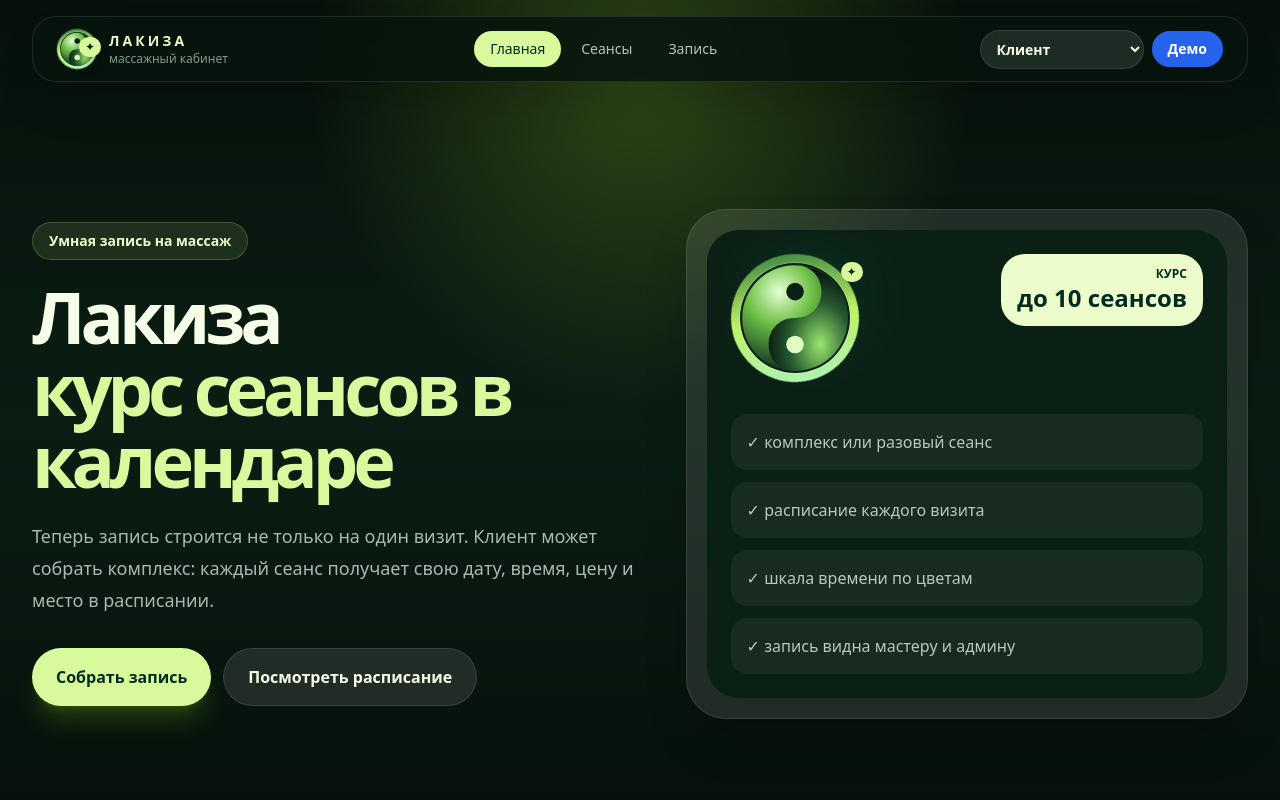
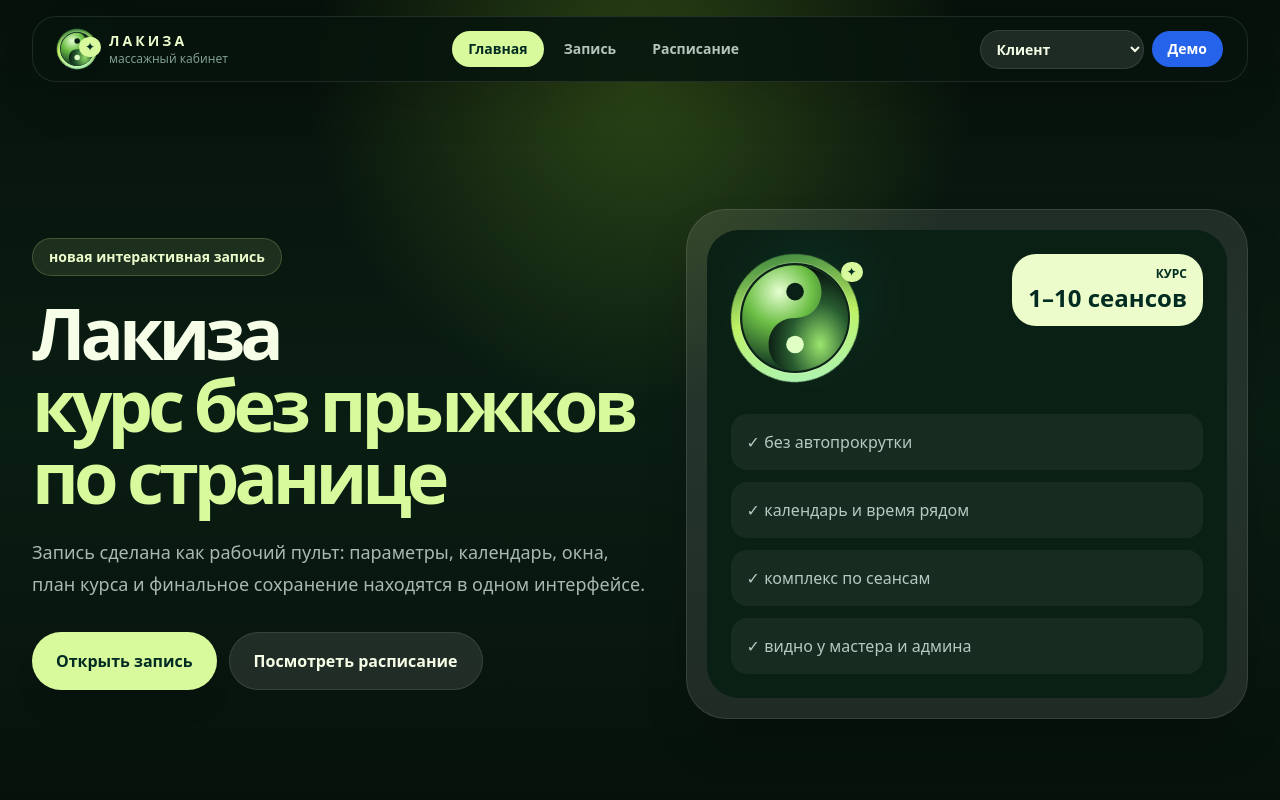
Before and after one commit to N1njz74/lakiza-demo, a React (Vite) app: page / in a window 1280 px wide. Shown: the top 800 px of the page. Built offline with nearby package versions, Linux system fonts and the light colour scheme.

Commit message:
Use interactive app shell

```diff
--- a/src/main.jsx
+++ b/src/main.jsx
@@ -1,10 +1,10 @@
 import React from 'react';
 import { createRoot } from 'react-dom/client';
-import App from './App.jsx';
+import InteractiveApp from './InteractiveApp.jsx';
 import './styles.css';
 
 createRoot(document.getElementById('root')).render(
   <React.StrictMode>
-    <App />
+    <InteractiveApp />
   </React.StrictMode>
 );
```
